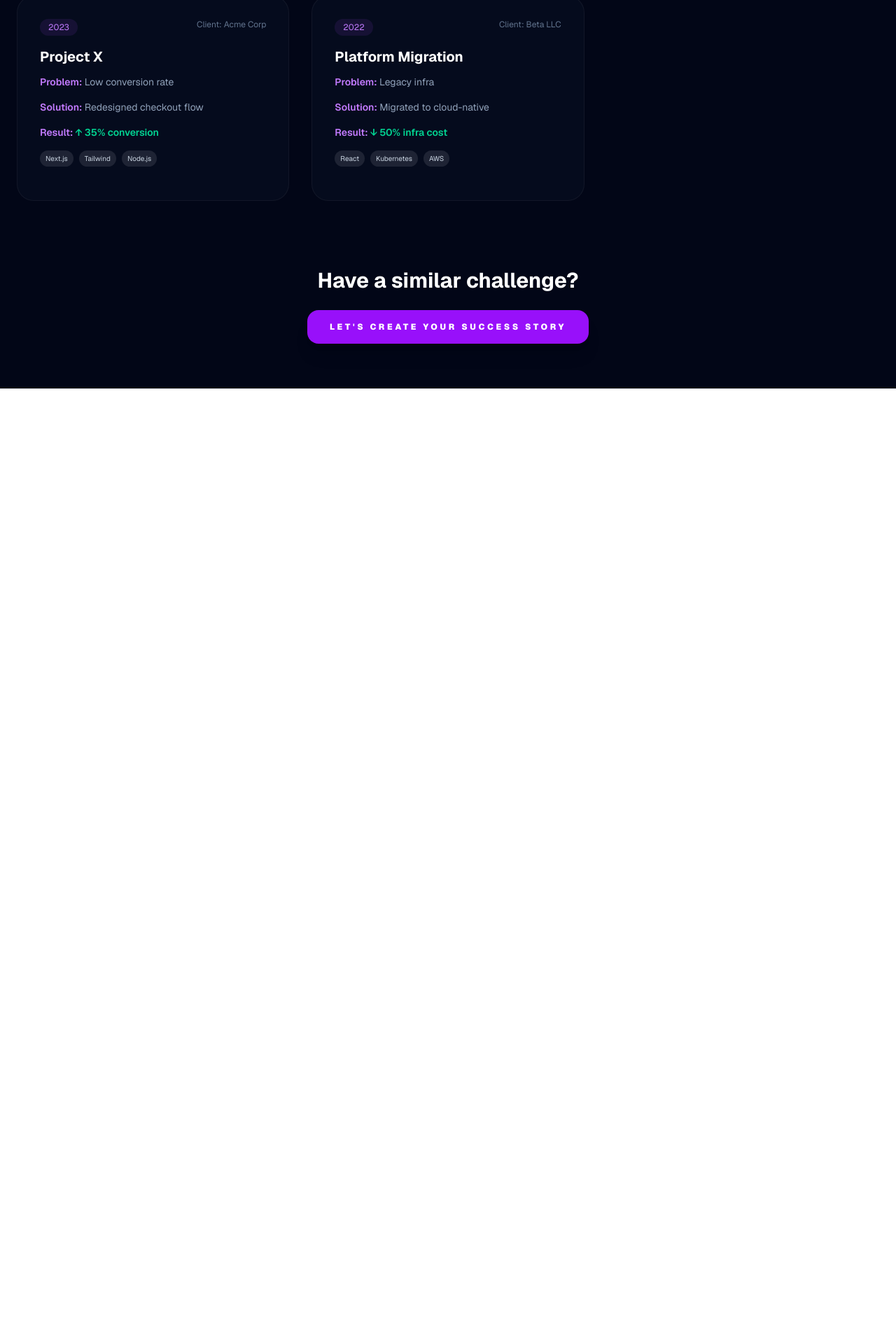
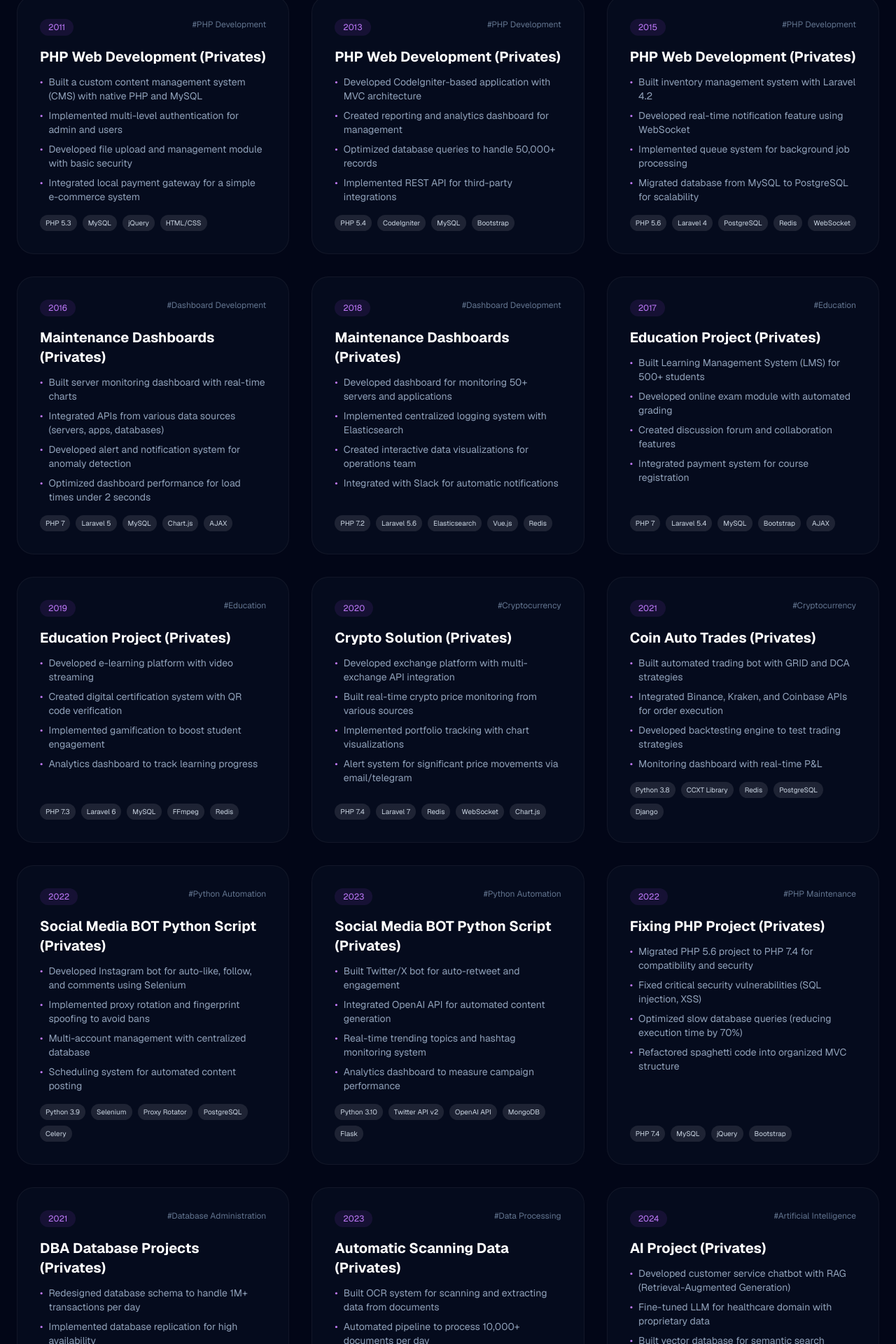
Before and after one commit to kimpuler19-sys/k1919-com, a Next.js app: page /portfolio in a window 1280 px wide. Shown: the part 395-2315 px from the top of the page at 70% size. Before the commit the page ends 950 px from the top, so only its background shows below. Built offline with nearby package versions, Linux system fonts and the light colour scheme.

Commit message:
Update page.js

```diff
--- a/app/portfolio/page.js
+++ b/app/portfolio/page.js
@@ -1,30 +1,288 @@
-// app/portfolio/page.js
 'use client'
-
 import Link from 'next/link'
 
 const caseStudies = [
+  // 1. PHP Web Development (Privates) - 2011
   {
-    id: '1',
-    year: '2023',
-    client: 'Acme Corp',
-    title: 'Project X',
-    problem: 'Low conversion rate',
-    solution: 'Redesigned checkout flow',
-    result: '↑ 35% conversion',
-    tech: ['Next.js', 'Tailwind', 'Node.js']
+    id: 1,
+    title: "PHP Web Development (Privates)",
+    year: "2011",
+    category: "PHP Development",
+    points: [
+      "Built a custom content management system (CMS) with native PHP and MySQL",
+      "Implemented multi-level authentication for admin and users",
+      "Developed file upload and management module with basic security",
+      "Integrated local payment gateway for a simple e-commerce system"
+    ],
+    tech: ["PHP 5.3", "MySQL", "jQuery", "HTML/CSS"]
   },
+  // 2. PHP Web Development (Privates) - 2013
   {
-    id: '2',
-    year: '2022',
-    client: 'Beta LLC',
-    title: 'Platform Migration',
-    problem: 'Legacy infra',
-    solution: 'Migrated to cloud-native',
-    result: '↓ 50% infra cost',
-    tech: ['React', 'Kubernetes', 'AWS']
+    id: 2,
+    title: "PHP Web Development (Privates)",
+    year: "2013",
+    category: "PHP Development",
+    points: [
+      "Developed CodeIgniter-based application with MVC architecture",
+      "Created reporting and analytics dashboard for management",
+      "Optimized database queries to handle 50,000+ records",
+      "Implemented REST API for third-party integrations"
+    ],
+    tech: ["PHP 5.4", "CodeIgniter", "MySQL", "Bootstrap"]
+  },
+  // 3. PHP Web Development (Privates) - 2015
+  {
+    id: 3,
+    title: "PHP Web Development (Privates)",
+    year: "2015",
+    category: "PHP Development",
+    points: [
+      "Built inventory management system with Laravel 4.2",
+      "Developed real-time notification feature using WebSocket",
+      "Implemented queue system for background job processing",
+      "Migrated database from MySQL to PostgreSQL for scalability"
+    ],
+    tech: ["PHP 5.6", "Laravel 4", "PostgreSQL", "Redis", "WebSocket"]
+  },
+  // 4. Maintenance Dashboards - 2016
+  {
+    id: 4,
+    title: "Maintenance Dashboards (Privates)",
+    year: "2016",
+    category: "Dashboard Development",
+    points: [
+      "Built server monitoring dashboard with real-time charts",
+      "Integrated APIs from various data sources (servers, apps, databases)",
+      "Developed alert and notification system for anomaly detection",
+      "Optimized dashboard performance for load times under 2 seconds"
+    ],
+    tech: ["PHP 7", "Laravel 5", "MySQL", "Chart.js", "AJAX"]
+  },
+  // 5. Maintenance Dashboards - 2018
+  {
+    id: 5,
+    title: "Maintenance Dashboards (Privates)",
+    year: "2018",
+    category: "Dashboard Development",
+    points: [
+      "Developed dashboard for monitoring 50+ servers and applications",
+      "Implemented centralized logging system with Elasticsearch",
+      "Created interactive data visualizations for operations team",
+      "Integrated with Slack for automatic notifications"
+    ],
+    tech: ["PHP 7.2", "Laravel 5.6", "Elasticsearch", "Vue.js", "Redis"]
+  },
+  // 6. Education Project (Privates) - 2017
+  {
+    id: 6,
+    title: "Education Project (Privates)",
+    year: "2017",
+    category: "Education",
+    points: [
+      "Built Learning Management System (LMS) for 500+ students",
+      "Developed online exam module with automated grading",
+      "Created discussion forum and collaboration features",
+      "Integrated payment system for course registration"
+    ],
+    tech: ["PHP 7", "Laravel 5.4", "MySQL", "Bootstrap", "AJAX"]
+  },
+  // 7. Education Project (Privates) - 2019
+  {
+    id: 7,
+    title: "Education Project (Privates)",
+    year: "2019",
+    category: "Education",
+    points: [
+      "Developed e-learning platform with video streaming",
+      "Created digital certification system with QR code verification",
+      "Implemented gamification to boost student engagement",
+      "Analytics dashboard to track learning progress"
+    ],
+    tech: ["PHP 7.3", "Laravel 6", "MySQL", "FFmpeg", "Redis"]
+  },
+  // 8. Crypto Solution - 2020
+  {
+    id: 8,
+    title: "Crypto Solution (Privates)",
+    year: "2020",
+    category: "Cryptocurrency",
+    points: [
+      "Developed exchange platform with multi-exchange API integration",
+      "Built real-time crypto price monitoring from various sources",
+      "Implemented portfolio tracking with chart visualizations",
+      "Alert system for significant price movements via email/telegram"
+    ],
+    tech: ["PHP 7.4", "Laravel 7", "Redis", "WebSocket", "Chart.js"]
+  },
+  // 9. Coin Auto Trades - 2021
+  {
+    id: 9,
+    title: "Coin Auto Trades (Privates)",
+    year: "2021",
+    category: "Cryptocurrency",
+    points: [
+      "Built automated trading bot with GRID and DCA strategies",
+      "Integrated Binance, Kraken, and Coinbase APIs for order execution",
+      "Developed backtesting engine to test trading strategies",
+      "Monitoring dashboard with real-time P&L"
+    ],
+    tech: ["Python 3.8", "CCXT Library", "Redis", "PostgreSQL", "Django"]
+  },
+  // 10. Social Media BOT Python Script - 2022
+  {
+    id: 10,
+    title: "Social Media BOT Python Script (Privates)",
+    year: "2022",
+    category: "Python Automation",
+    points: [
+      "Developed Instagram bot for auto-like, follow, and comments using Selenium",
+      "Implemented proxy rotation and fingerprint spoofing to avoid bans",
+      "Multi-account management with centralized database",
+      "Scheduling system for automated content posting"
+    ],
+    tech: ["Python 3.9", "Selenium", "Proxy Rotator", "PostgreSQL", "Celery"]
+  },
+  // 11. Social Media BOT Python Script - 2023
+  {
+    id: 11,
+    title: "Social Media BOT Python Script (Privates)",
+    year: "2023",
+    category: "Python Automation",
+    points: [
+      "Built Twitter/X bot for auto-retweet and engagement",
+      "Integrated OpenAI API for automated content generation",
+      "Real-time trending topics and hashtag monitoring system",
+      "Analytics dashboard to measure campaign performance"
+    ],
+    tech: ["Python 3.10", "Twitter API v2", "OpenAI API", "MongoDB", "Flask"]
+  },
+  // 12. Fixing PHP Project - 2022
+  {
+    id: 12,
+    title: "Fixing PHP Project (Privates)",
+    year: "2022",
+    category: "PHP Maintenance",
+    points: [
+      "Migrated PHP 5.6 project to PHP 7.4 for compatibility and security",
+      "Fixed critical security vulnerabilities (SQL injection, XSS)",
+      "Optimized slow database queries (reducing execution time by 70%)",
+      "Refactored spaghetti code into organized MVC structure"
+    ],
+    tech: ["PHP 7.4", "MySQL", "jQuery", "Bootstrap"]
+  },
+  // 13. DBA Database Projects - 2021
+  {
+    id: 13,
+    title: "DBA Database Projects (Privates)",
+    year: "2021",
+    category: "Database Administration",
+    points: [
+      "Redesigned database schema to handle 1M+ transactions per day",
+      "Implemented database replication for high availability",
+      "Optimized indexing and query tuning (60% speed improvement)",
+      "Built backup and recovery strategy with point-in-time recovery"
+    ],
+    tech: ["PostgreSQL 13", "pgBouncer", "Patroni", "Python", "Bash"]
+  },
+  // 14. Automatic Scanning Data - 2023
+  {
+    id: 14,
+    title: "Automatic Scanning Data (Privates)",
+    year: "2023",
+    category: "Data Processing",
+    points: [
+      "Built OCR system for scanning and extracting data from documents",
+      "Automated pipeline to process 10,000+ documents per day",
+      "Implemented computer vision for document type classification",
+      "Integrated with client's ERP system via REST API"
+    ],
+    tech: ["Python 3.10", "Tesseract OCR", "OpenCV", "RabbitMQ", "FastAPI"]
+  },
+  // 15. AI Project - 2024
+  {
+    id: 15,
+    title: "AI Project (Privates)",
+    year: "2024",
+    category: "Artificial Intelligence",
+    points: [
+      "Developed customer service chatbot with RAG (Retrieval-Augmented Generation)",
+      "Fine-tuned LLM for healthcare domain with proprietary data",
+      "Built vector database for semantic search (Pinecone/Weaviate)",
+      "Implemented evaluation and monitoring system for AI performance"
+    ],
+    tech: ["Python 3.11", "LangChain", "OpenAI API", "Pinecone", "FastAPI"]
+  },
+  // 16. AI Project - 2025
+  {
+    id: 16,
+    title: "AI Project (Privates)",
+    year: "2025",
+    category: "Artificial Intelligence",
+    points: [
+      "Built recommendation engine with collaborative filtering",
+      "Implemented computer vision for visual product search",
+      "Content personalization system based on user behavior",
+      "Analytics dashboard to measure AI impact on conversions"
+    ],
+    tech: ["Python 3.12", "TensorFlow", "PyTorch", "Redis", "PostgreSQL"]
+  },
+  // 17. Project Idea Business - 2024
+  {
+    id: 17,
+    title: "Project Idea Business (Privates)",
+    year: "2024",
+    category: "Business Application",
+    points: [
+      "Built MVP in 3 months with core business features",
+      "Developed subscription and automated billing system",
+      "Integrated multiple payment gateways (Stripe, Midtrans)",
+      "Analytics dashboard to track business metrics"
+    ],
+    tech: ["Laravel 11", "Vue.js", "MySQL", "Redis", "Tailwind CSS"]
+  },
+  // 18. Protection Websites Projects - 2023
+  {
+    id: 18,
+    title: "Protection Websites Projects (Privates)",
+    year: "2023",
+    category: "Security",
+    points: [
+      "Implemented custom Web Application Firewall (WAF)",
+      "Brute force attack detection and prevention system",
+      "Encrypted sensitive data in database (AES-256)",
+      "Regular security audits and penetration testing"
+    ],
+    tech: ["PHP 8.1", "Laravel 10", "Nginx", "Fail2ban", "ModSecurity"]
+  },
+  // 19. Python Web Development - 2025
+  {
+    id: 19,
+    title: "Python Web Development (Privates)",
+    year: "2025",
+    category: "Python Development",
+    points: [
+      "Built backend API with FastAPI for mobile app",
+      "Implemented WebSocket for real-time chat feature",
+      "Integrated with various third-party services (Stripe, SendGrid)",
+      "Performance optimization with async database queries"
+    ],
+    tech: ["Python 3.12", "FastAPI", "PostgreSQL", "Redis", "Docker"]
+  },
+  // 20. Full Custom Development - 2026
+  {
+    id: 20,
+    title: "Full Custom Development (Privates)",
+    year: "2026",
+    category: "Full Stack Development",
+    points: [
+      "Built enterprise application with microservices architecture",
+      "Implemented CI/CD pipeline with GitHub Actions",
+      "Containerization with Docker and Kubernetes orchestration",
+      "Monitoring and observability with Prometheus + Grafana"
+    ],
+    tech: ["Next.js 15", "FastAPI", "PostgreSQL", "Docker", "Kubernetes", "Redis"]
   }
-];
+]
 
 export default function Portfolio() {
   return (
@@ -41,30 +299,31 @@ export default function Portfolio() {
         </nav>
 
         <header className="mb-16">
-          <h1 className="text-5xl font-black text-white mb-6">Case Studies & Success Stories</h1>
-          <p className="text-xl text-slate-400 max-w-3xl">Real projects with measurable results. Each case represents a partnership focused on solving complex challenges.</p>
+          <h1 className="text-5xl font-black text-white mb-6">Project Portfolio</h1>
+          <p className="text-xl text-slate-400 max-w-3xl">20+ private projects spanning 2011–2026. All client details are confidential, but the results speak for themselves.</p>
         </header>
 
         <div className="grid md:grid-cols-2 lg:grid-cols-3 gap-8">
-          {caseStudies.map((cs) => (
-            <div key={cs.id} className="bg-slate-900/30 p-8 rounded-3xl border border-white/5 hover:border-purple-500/30 transition flex flex-col">
+          {caseStudies.map((project) => (
+            <div key={project.id} className="bg-slate-900/30 p-8 rounded-3xl border border-white/5 hover:border-purple-500/30 transition flex flex-col">
               <div className="flex justify-between items-start mb-4">
-                <span className="text-xs text-purple-400 bg-purple-500/10 px-3 py-1 rounded-full">{cs.year}</span>
-                <span className="text-xs text-slate-500">Client: {cs.client}</span>
+                <span className="text-xs text-purple-400 bg-purple-500/10 px-3 py-1 rounded-full">{project.year}</span>
+                <span className="text-xs text-slate-500">#{project.category}</span>
               </div>
-              <h3 className="text-xl font-bold text-white mb-3">{cs.title}</h3>
-              <div className="mb-4">
-                <p className="text-slate-400 text-sm"><span className="text-purple-400 font-semibold">Problem:</span> {cs.problem}</p>
-              </div>
-              <div className="mb-4">
-                <p className="text-slate-400 text-sm"><span className="text-purple-400 font-semibold">Solution:</span> {cs.solution}</p>
-              </div>
-              <div className="mb-4">
-                <p className="text-emerald-400 text-sm font-semibold"><span className="text-purple-400">Result:</span> {cs.result}</p>
+              <h3 className="text-xl font-bold text-white mb-3">{project.title}</h3>
+              <div className="mb-4 flex-grow">
+                <ul className="space-y-2">
+                  {project.points.map((point, idx) => (
+                    <li key={idx} className="text-slate-400 text-sm flex gap-2">
+                      <span className="text-purple-400">•</span>
+                      <span>{point}</span>
+                    </li>
+                  ))}
+                </ul>
               </div>
               <div className="mt-auto">
-                <div className="flex flex-wrap gap-2 mb-4">
-                  {cs.tech.map((tech, idx) => (
+                <div className="flex flex-wrap gap-2">
+                  {project.tech.map((tech, idx) => (
                     <span key={idx} className="text-[10px] bg-white/10 px-2 py-1 rounded-full text-slate-300">{tech}</span>
                   ))}
                 </div>
@@ -74,9 +333,9 @@ export default function Portfolio() {
         </div>
 
         <div className="mt-24 text-center">
-          <h2 className="text-3xl font-bold text-white mb-6">Have a similar challenge?</h2>
+          <h2 className="text-3xl font-bold text-white mb-6">Have a similar project in mind?</h2>
           <a href="https://wa.me/6283841632837" target="_blank" className="inline-block bg-purple-600 text-white px-8 py-4 rounded-2xl font-black text-xs uppercase tracking-[0.3em] hover:bg-purple-500 transition shadow-xl">
-            Let's Create Your Success Story
+            Let's Discuss Your Project
           </a>
         </div>
       </div>
```
